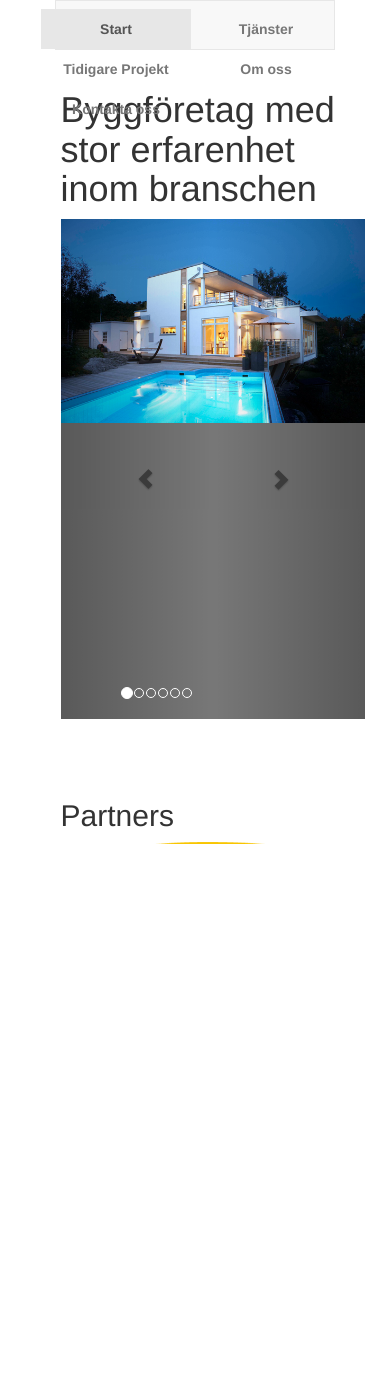
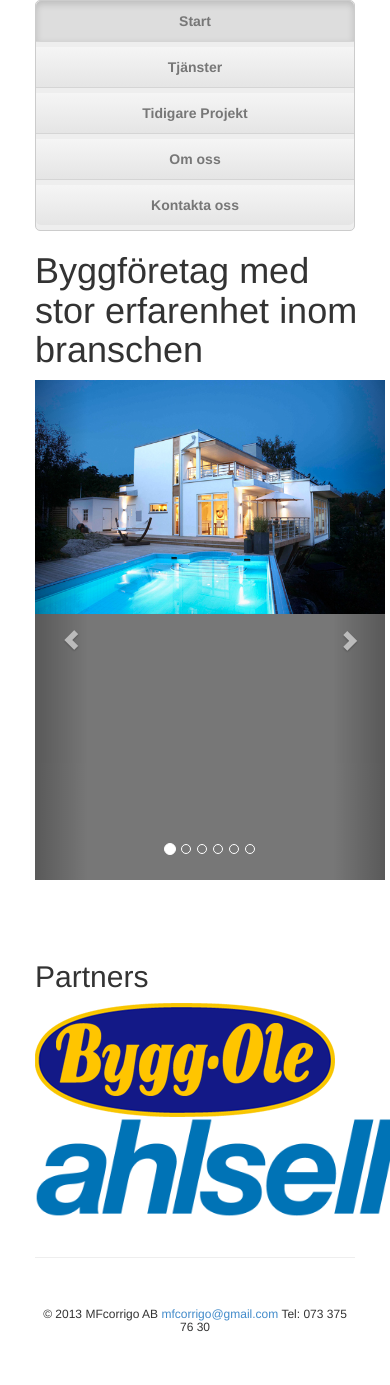
Before and after one commit to msfe/MFCORRIGO, a PHP site: page / in a window 390 px wide; the page is wider, and only the part inside the window is pictured. Before the commit the page ends 844 px from the top of that part, so only its background shows below. Run offline with PHP 8.4, Linux system fonts and the light colour scheme; some libraries are stand-ins or nearby versions.

Commit message:
reworked csc for webpage so that header is responsive

```diff
--- a/index.html
+++ b/index.html
@@ -4,19 +4,19 @@
 	<meta charset="utf-8">
 	<meta http-equiv="X-UA-Compatible" content="IE=edge">
 	<meta name="viewport" content="width=device-width, initial-scale=1">
+
 	<link type="text/css" rel="stylesheet" media="screen" href="maincss.css" />
 	<!-- Bootstrap -->
-	<link href="libs/bootstrap-3.1.1-dist/css/bootstrap.css" rel="stylesheet" media="screen">
+	<link href="libs/bootstrap-3.1.1-dist/css/bootstrap.min.css" rel="stylesheet" media="screen">
 	<link href="libs/bootstrap-3.1.1-dist/css/bootstrap-responsive.css" rel="stylesheet">
 	<title>MFCORRIGO</title>
 </head>
 
 
 <body>
-	<div id="container">
-		<nav class="navbar navbar-default center bajs" role="navigation" >
-			<div class="navbar-inner" id="navigation">
-				<ul class="nav navbar-nav">
+	<div class="container">
+		<div class="masthead header">
+			<ul class="nav nav-justified">
 				<li onclick="goToStart()"class="active"><a href="#Start">Start</a></li>
 				<li onclick="goToServices()"><a href="#Tjänster">Tjänster</a></li>
 				<li ><a href="#Tidigare Projekt" class="dropdown-toggle" data-toggle="dropdown">Tidigare Projekt</a>
@@ -31,11 +31,7 @@
 				<li onclick="goToAbout()"><a href="#Om Oss">Om oss</a></li>
 				<li onclick="goToContact()"><a href="#Kontakt">Kontakta oss</a></li>
 			</ul>
-			</div><!-- /.navbar-collapse -->
-		</nav>
-
-
-
+		</div>
 		<div id="content">
 			<div id ="startView" class="row">
 				<div class="span12">
@@ -205,7 +201,6 @@
 		<script src="app.js"></script>
 		<script src="libs/angular-1.2.14-dist/angular.min.js"></script>
 	</div>
-
 </body>
 
 </html>
--- a/maincss.css
+++ b/maincss.css
@@ -1,90 +1,18 @@
-html,
-
   body {
-	margin:0;
-	padding:0;
-	height:100%;
-	overflow: auto;
+    padding-top: 20px;
   }
 
-
-
-#content {
-	margin-left: 2%;
-	margin-top: 2%;
-	margin-bottom: 60px;
+  .footer {
+    padding-top: 40px;
+    padding-bottom: 40px;
+    margin-top: 40px;
+    border-top: 1px solid #eee;
   }
 
   #footer {
     position:relative;
     bottom:1%;
   }
-
-#dropdownMenu {
-	text-align: left;
-}
-
-#moveInFromLeft {
- margin-left: 2%;
-}
-
-/*Solved everything*/
-.bajs {
-   height: 0px;
-}
-
-li
-{
-	float:left;
-}
-
-ul
-{
-   list-style-type:none;
-   margin:0;
-   padding:0;
-}
-
-
-a:link,a:visited {
-	display:block;
-	width:150px;
-	font-weight:bold;
-	color:#000000;
-	text-align:center;
-	padding:4px;
-	text-decoration:none;
-}
-
-a:hover,a:active
-{
-	background: rgb(255, 255, 255) transparent ;
-	background: rgba(255, 255, 255, 0.7) ;
-}
-
-#container{
-	margin-right: 10%;
-	margin-left: 10%;
-}
-
-
-/* NAVBAR
-------------------------------------------------- */
-.navbar.center .navbar-inner {
-  text-align: center;
-}
-
-.navbar.center .navbar-inner .nav {
-  display:inline-block;
-  float: none;
-
-}
-
-#navigation ul li:hover ul li a:hover {
- background: #8FBC8F;
- color: #ffffff;
-}
-
 
 /* CAROUSEL
 -------------------------------------------------- */
@@ -114,55 +42,72 @@ a:hover,a:active
 
 
 
-/* MARKETING CONTENT
--------------------------------------------------- */
+/* Customize the nav-justified links to be fill the entire space of the .navbar */
 
-/* Pad the edges of the mobile views a bit */
-.marketing {
- padding-right: 15px;
- padding-left: 15px;
+.nav-justified {
+  background-color: #eee;
+  border: 1px solid #ccc;
+  border-radius: 5px;
+}
+.nav-justified > li > a {
+  padding-top: 15px;
+  padding-bottom: 15px;
+  margin-bottom: 0;
+  font-weight: bold;
+  color: #777;
+  text-align: center;
+  background-color: #e5e5e5; /* Old browsers */
+  background-image:    -moz-linear-gradient(top, #f5f5f5 0%, #e5e5e5 100%); /* FF3.6+ */
+  background-image: -webkit-gradient(linear, left top, left bottom, color-stop(0%,#f5f5f5), color-stop(100%,#e5e5e5)); /* Chrome,Safari4+ */
+  background-image: -webkit-linear-gradient(top, #f5f5f5 0%,#e5e5e5 100%); /* Chrome 10+,Safari 5.1+ */
+  background-image:      -o-linear-gradient(top, #f5f5f5 0%,#e5e5e5 100%); /* Opera 11.10+ */
+  background-image:         linear-gradient(top, #f5f5f5 0%,#e5e5e5 100%); /* W3C */
+  filter: progid:DXImageTransform.Microsoft.gradient( startColorstr='#f5f5f5', endColorstr='#e5e5e5',GradientType=0 ); /* IE6-9 */
+  background-repeat: repeat-x; /* Repeat the gradient */
+  border-bottom: 1px solid #d5d5d5;
+}
+.nav-justified > .active > a,
+.nav-justified > .active > a:hover,
+.nav-justified > .active > a:focus {
+  background-color: #ddd;
+  background-image: none;
+  box-shadow: inset 0 3px 7px rgba(0,0,0,.15);
+}
+.nav-justified > li:first-child > a {
+  border-radius: 5px 5px 0 0;
+}
+.nav-justified > li:last-child > a {
+  border-bottom: 0;
+  border-radius: 0 0 5px 5px;
 }
 
-/* Center align the text within the three columns below the carousel */
-.marketing .col-lg-4 {
- margin-bottom: 20px;
- text-align: center;
+@media (min-width: 768px) {
+  .nav-justified {
+    max-height: 52px;
   }
-.marketing h2 {
- font-weight: normal;
- font-size: 12px;
+  .nav-justified > li > a {
+    border-right: 1px solid #d5d5d5;
+    border-left: 1px solid #fff;
   }
-.marketing .col-lg-4 p {
- margin-right: 10px;
- margin-left: 10px;
+  .nav-justified > li:first-child > a {
+    border-left: 0;
+    border-radius: 5px 0 0 5px;
+  }
+  .nav-justified > li:last-child > a {
+    border-right: 0;
+    border-radius: 0 5px 5px 0;
+  }
 }
 
-
-/* Featurettes
-------------------------- */
-
-.featurette-divider {
- margin: 80px 0; /* Space out the Bootstrap <hr> more */
-}
-
-/* Thin out the marketing headings */
-.featurette-heading {
- font-weight: 300;
- line-height: 1;
- letter-spacing: -1px;
-}
-
-
-
-/* RESPONSIVE CSS
--------------------------------------------------- */
-
-@media (min-width: 768px) {
-
- /* Remove the edge padding needed for mobile */
- .marketing {
+/* Responsive: Portrait tablets and up */
+@media screen and (min-width: 768px) {
+  /* Remove the padding we set earlier */
+  .masthead,
+  .marketing,
+  .footer {
     padding-right: 0;
     padding-left: 0;
+  }
 }
 
 /* Bump up size of carousel content */
@@ -171,14 +116,3 @@ a:hover,a:active
   font-size: 21px;
   line-height: 1.4;
 }
-
-.featurette-heading {
-  font-size: 50px;
-}
-}
-
-@media (min-width: 992px) {
- .featurette-heading {
-  margin-top: 120px;
-}
-}
```
Lines whose indentation alone changed are shown as unchanged.
